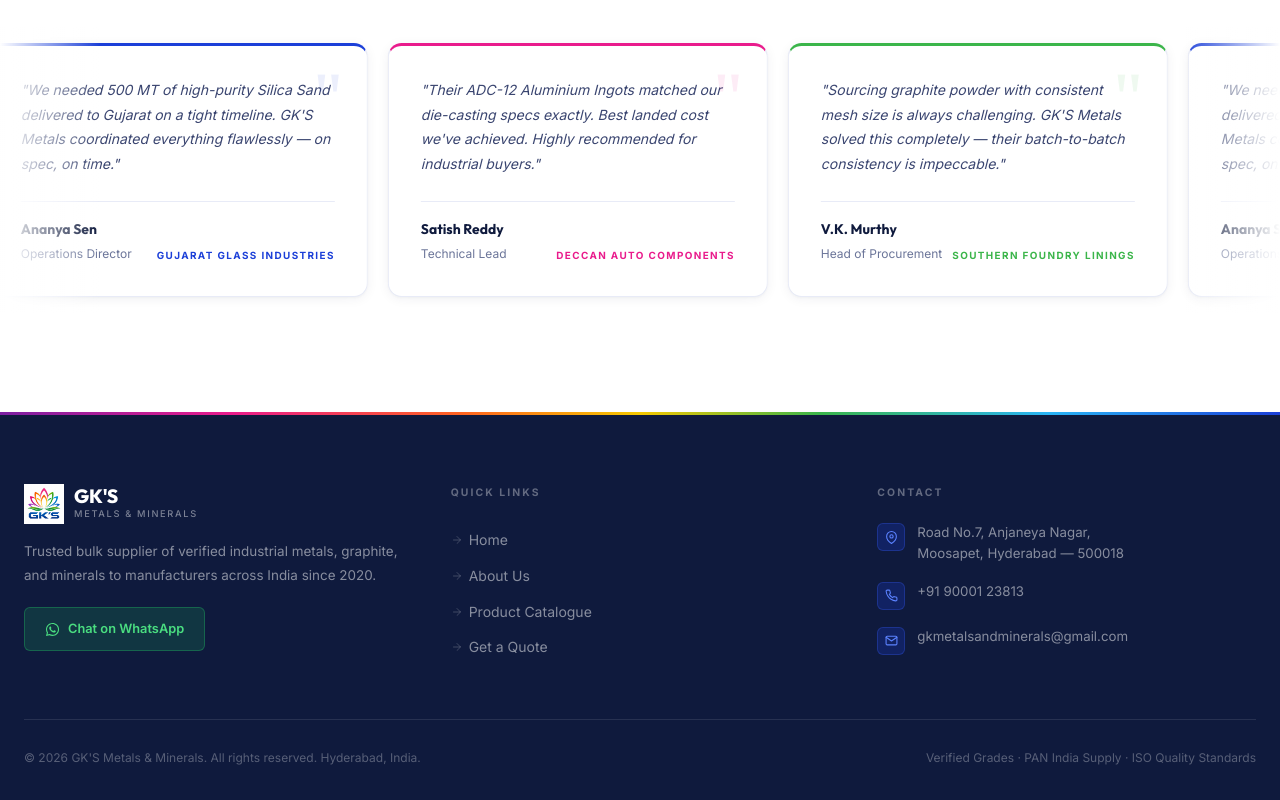
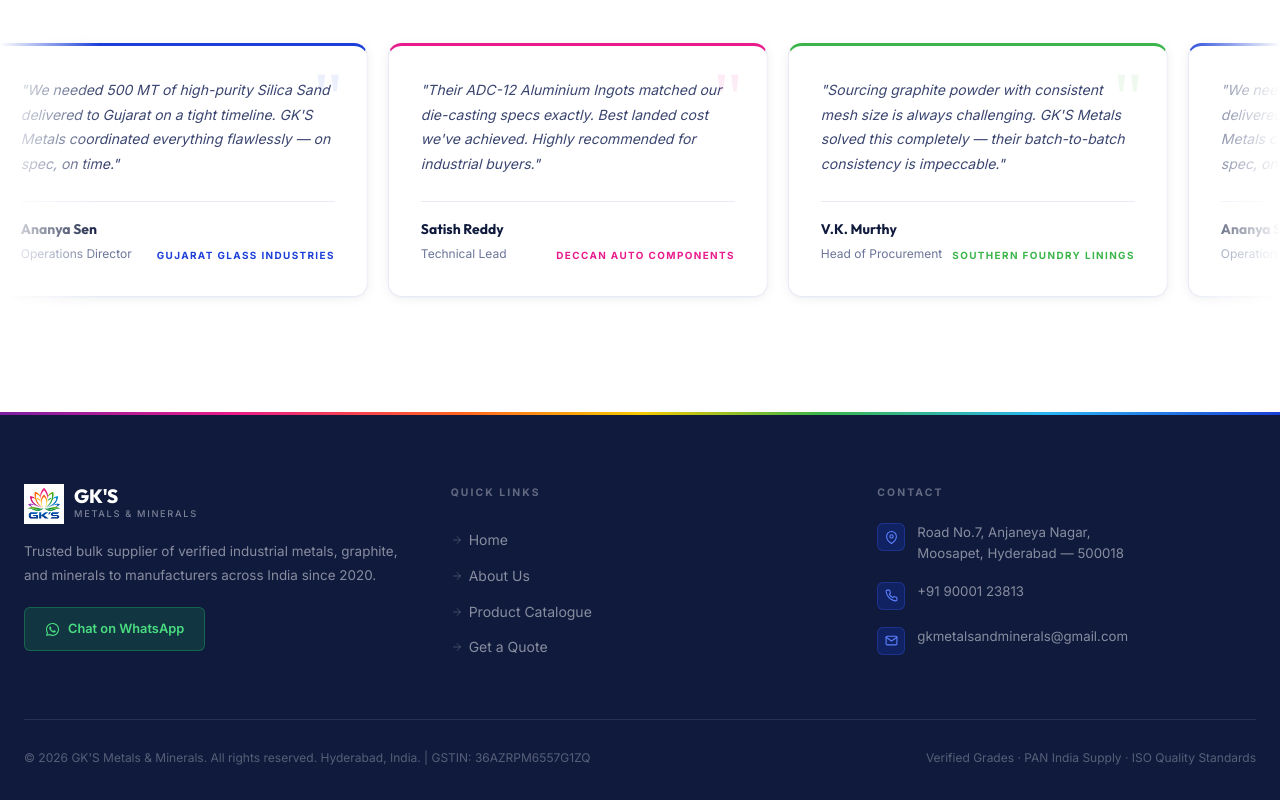
Before and after one commit to Saraththecoder/metals, a React (Vite) app: page / in a window 1280 px wide. Shown: the part 3862-4662 px from the top of the page. Built offline with nearby package versions, Linux system fonts and the light colour scheme.

Commit message:
commit 1

```diff
--- a/src/components/Footer.jsx
+++ b/src/components/Footer.jsx
@@ -106,7 +106,7 @@
 
         <div style={{ display: 'flex', justifyContent: 'space-between', alignItems: 'center', paddingTop: '1.75rem', flexWrap: 'wrap', gap: '0.75rem' }}>
           <p style={{ fontFamily: "'Inter'", fontSize: '0.75rem', color: 'rgba(255,255,255,0.3)' }}>
-            © {year} GK'S Metals & Minerals. All rights reserved. Hyderabad, India.
+            © {year} GK'S Metals & Minerals. All rights reserved. Hyderabad, India. | GSTIN: 36AZRPM6557G1ZQ
           </p>
           <p style={{ fontFamily: "'Inter'", fontSize: '0.75rem', color: 'rgba(255,255,255,0.3)' }}>
             Verified Grades · PAN India Supply · ISO Quality Standards
--- a/src/components/HeroShowcase.jsx
+++ b/src/components/HeroShowcase.jsx
@@ -42,7 +42,7 @@
     title3: "Perfected.",
     titleColor: "#059669",
     subtitle: "From Aluminium to Nickel-based alloys, we supply exact compositions for foundries, forging, and die-casting operations.",
-    image: "https://res.cloudinary.com/doegh5lpl/image/upload/v1782589490/piles-of-raw-iron-ore-rocks-are-clustered-near-a-steel-manufacturing-plant-as-industrial-activity-continues-nearby-under-clear-skies-and-bright-lighting-conditions-photo_ycxere.webp",
+    image: "/image copy.png",
     bgGradient: "linear-gradient(135deg, #ECFDF5 0%, #F0FDF4 45%, #EEF2FF 100%)",
     tagline: "Custom Grade Matching Available",
     tagColor: "#059669",
```
